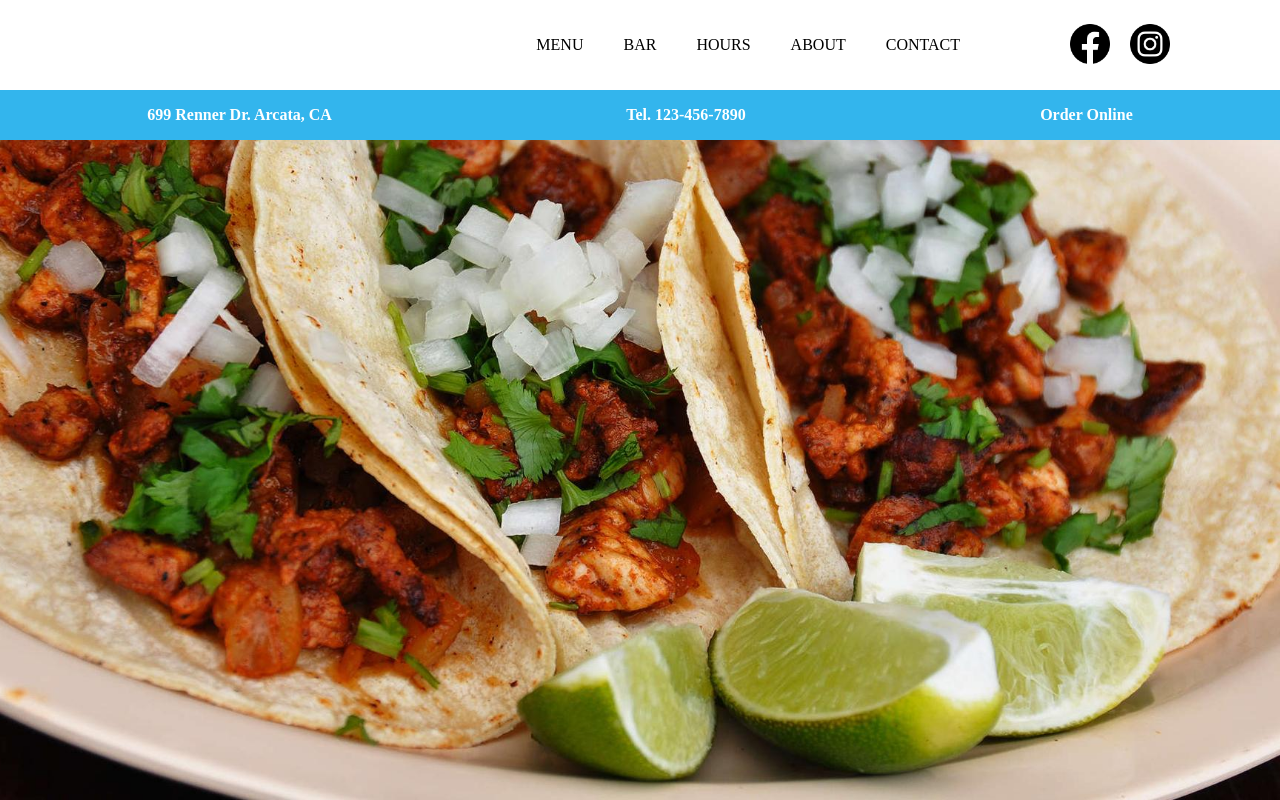
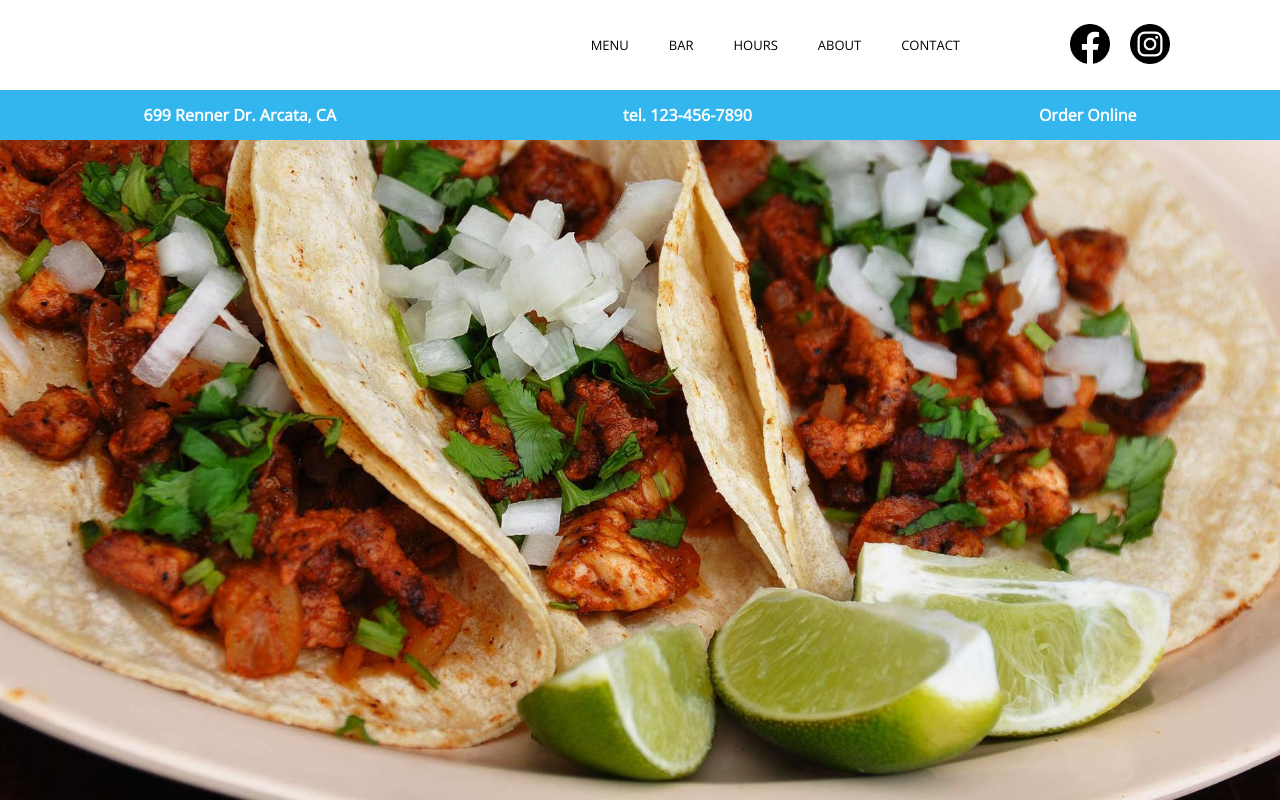
Before and after one commit to ec-rilo/project-restaurant, a website built with webpack: page dist/index.html in a window 1280 px wide. Built offline with nearby package versions, Linux system fonts and the light colour scheme.

Commit message:
Add Sans Serif font and apply to top nav bar

```diff
--- a/src/style.css
+++ b/src/style.css
@@ -1,3 +1,12 @@
+:root {
+    --font-1: 'Open Sans';
+    --font-size-1: 13px;
+}
+
+body {
+    font-family: var(--font-1);
+}
+
 a {
     text-decoration: none;
 }
@@ -27,6 +36,7 @@ a {
 
 .top-nav li {
     padding: 20px;
+    font-size: var(--font-size-1);
 }
 
 .top-nav li:nth-child(6) {
```
Also changed, not shown: dist/index.html.
